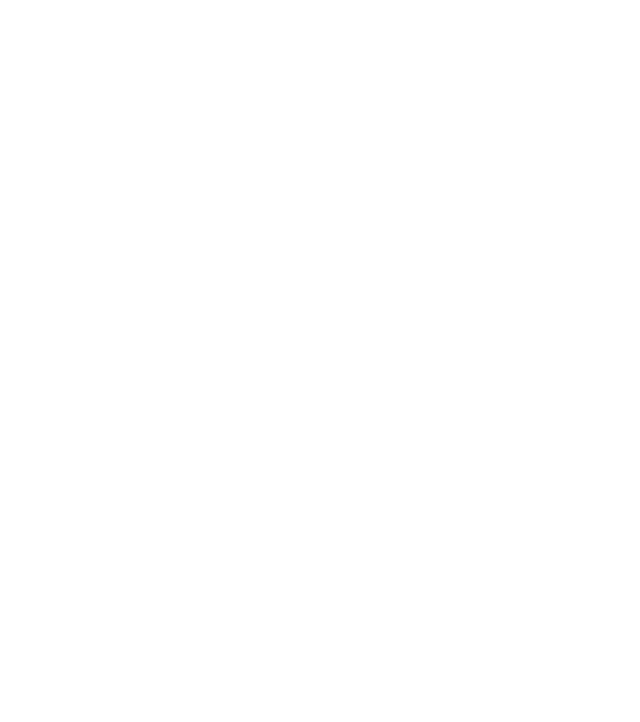
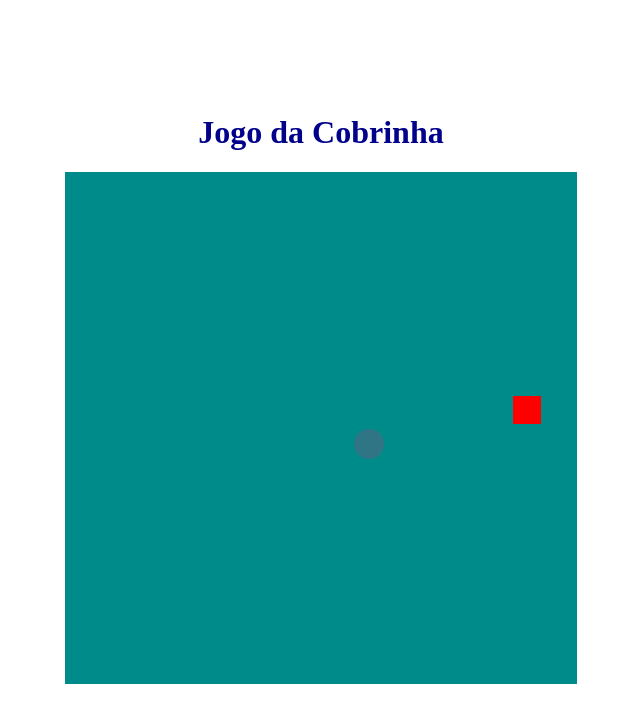
Before and after one commit to guruck/recriandoCobrinha, a plain HTML site: page index.html in a window 1280 px wide. Shown: the whole page, without its empty margins (319-959 px from the left). Drawn offline with Linux system fonts and the light colour scheme.

Commit message:
projeto final

```diff
--- a/css/style.css
+++ b/css/style.css
@@ -1,4 +1,9 @@
-#snake {
-  width: 512px;
-  height: 512px;
+body {
+  color: darkblue;
+  height: 95vh;
+  width: 95;
+  display: flex;
+  justify-content: center;
+  align-items: center;
+  flex-direction: column;
 }
--- a/index.html
+++ b/index.html
@@ -1,5 +1,5 @@
 <!DOCTYPE html>
-<html lang="en">
+<html lang="pt-BR">
   <head>
     <meta charset="UTF-8" />
     <meta name="viewport" content="width=device-width, initial-scale=1.0" />
@@ -9,6 +9,8 @@
     <title>Jogo da Cobrinha</title>
   </head>
   <body>
-    <canvas id="snake"></canvas>
+    <h1>Jogo da Cobrinha</h1>
+    <canvas id="tabuleiro" width="512" height="512"></canvas>
+    <img src="./img/bola.png" id="bola" alt="bola" hidden />
   </body>
 </html>
--- a/js/script.js
+++ b/js/script.js
@@ -0,0 +1,112 @@
+window.addEventListener('keydown', teclado);
+
+let aumenta = false;
+let diminue = false;
+let nutre = 0;
+let canvas = document.getElementById('tabuleiro');
+let context = canvas.getContext('2d');
+
+let img = document.getElementById('bola');
+let pat = context.createPattern(img, 'repeat');
+
+let box = 32;
+let cobra = [];
+
+cobra[0] = {
+  x: 8 * box,
+  y: 8 * box,
+};
+let comida = {
+  x: Math.floor(Math.random() * 15) * box,
+  y: Math.floor(Math.random() * 15) * box,
+};
+let direcao = 'direita';
+
+function teclado(event) {
+  if (event.keyCode == 37 && direcao != 'direita') direcao = 'esquerda';
+  if (event.keyCode == 38 && direcao != 'desce') direcao = 'sobe';
+  if (event.keyCode == 39 && direcao != 'esquerda') direcao = 'direita';
+  if (event.keyCode == 40 && direcao != 'sobe') direcao = 'desce';
+}
+
+function criarBG() {
+  context.fillStyle = 'darkcyan';
+  context.fillRect(0, 0, 16 * box, 16 * box);
+}
+
+function criarCobrinha() {
+  for (i = 0; i < cobra.length; i++) {
+    context.fillStyle = pat;
+    context.fillRect(cobra[i].x, cobra[i].y, box, box);
+  }
+}
+
+function criarComida() {
+  if (nutre % 2 == 0 || cobra.length <= 5) {
+    context.fillStyle = 'red';
+  } else {
+    context.fillStyle = 'blue';
+  }
+  context.fillRect(comida.x, comida.y, box - 4, box - 4);
+}
+
+function render() {
+  come();
+  if (cobra[0].x > 15 * box && direcao == 'direita') cobra[0].x = 0;
+  if (cobra[0].x < 0 * box && direcao == 'esquerda') cobra[0].x = 16 * box;
+  if (cobra[0].y > 15 * box && direcao == 'desce') cobra[0].y = 0;
+  if (cobra[0].y < 0 * box && direcao == 'sobe') cobra[0].y = 16 * box;
+
+  for (i = 1; i < cobra.length; i++) {
+    if (cobra[0].x == cobra[i].x && cobra[0].y == cobra[i].y) {
+      clearInterval(jogo);
+      alert('recarregue para reiniciar o jogo');
+    }
+  }
+  criarBG();
+  criarCobrinha();
+  criarComida();
+
+  let posicaoX = cobra[0].x;
+  let posicaoY = cobra[0].y;
+
+  if (direcao == 'direita') posicaoX += box;
+  if (direcao == 'esquerda') posicaoX -= box;
+  if (direcao == 'sobe') posicaoY -= box;
+  if (direcao == 'desce') posicaoY += box;
+
+  if (aumenta) {
+    aumenta = false;
+  } else if (diminue) {
+    cobra.pop();
+    cobra.pop();
+    diminue = false;
+  } else {
+    cobra.pop();
+  }
+  let novaCabeca = {
+    x: posicaoX,
+    y: posicaoY,
+  };
+
+  cobra.unshift(novaCabeca);
+}
+
+function come() {
+  if (cobra[0].x == comida.x && cobra[0].y == comida.y) {
+    comida = {
+      x: Math.floor(Math.random() * 15) * box,
+      y: Math.floor(Math.random() * 15) * box,
+    };
+    if (nutre % 2 == 0 || cobra.length <= 5) {
+      aumenta = true;
+      diminue = false;
+    } else {
+      aumenta = false;
+      diminue = true;
+    }
+    nutre = Math.floor(Math.random() * 15);
+  }
+}
+
+let jogo = setInterval(render, 100);
```
Also changed, not shown: img/bola.png (added).
